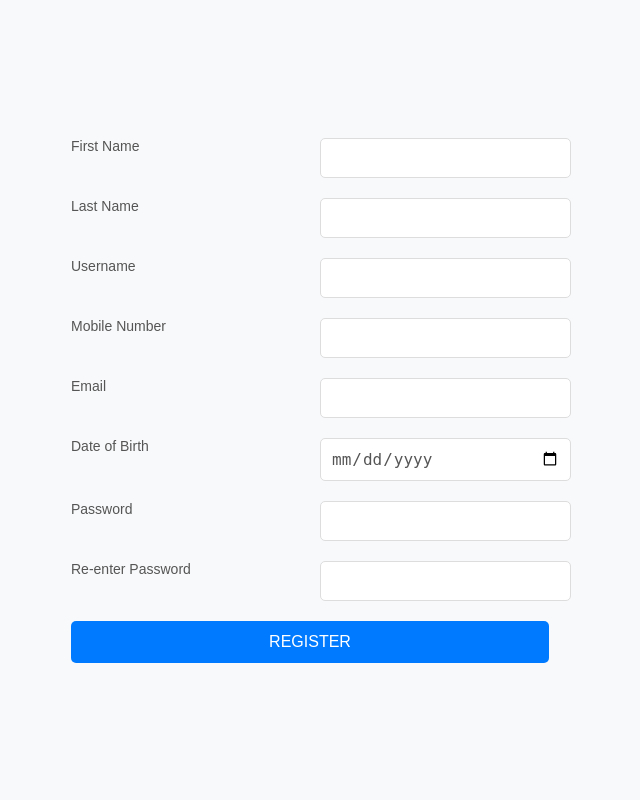
After one commit to MarufSiddikiGalib/LOGIN_REGISTRATION_USING_PHP, a PHP site: page /resister.php in a window 1280 px wide. The commit adds this page. Shown: the whole page, without its empty margins (330-970 px from the left). Run offline with PHP 8.4, Linux system fonts and the light colour scheme.

Commit message:
added resister and improved code

```diff
--- a/process/login_process.php
+++ b/process/login_process.php
@@ -24,7 +24,8 @@ session_start();
        }
 
 
-       $query = "SELECT * FROM `users` WHERE `username` = '$username' AND `password` = '$password'";
+       $query = "SELECT * FROM `info` WHERE `username` = '$username' AND `password` = '$password'";
+
        $result = mysqli_query($con, $query);
 
        if(!$result){
--- /dev/null
+++ b/resister.php
@@ -0,0 +1,50 @@
+
+
+<!DOCTYPE html>
+<html lang="en">
+<head>
+    <meta charset="UTF-8">
+    <meta name="viewport" content="width=device-width, initial-scale=1.0">
+    <title>Document</title>
+    <link rel="stylesheet" href="style/style2.css">
+</head>
+<body>
+
+    <form action="process/insert.php" method="post">
+            <div class="form-group">
+                <label for="firstname">First Name</label>
+                <input type="text" id="firstname" name="firstname" required>
+            </div>
+            <div class="form-group">
+                <label for="lastname">Last Name</label>
+                <input type="text" id="lastname" name="lastname" required>
+            </div>
+            <div class="form-group">
+                <label for="username">Username</label>
+                <input type="text" id="username" name="username" required>
+            </div>
+            <div class="form-group">
+                <label for="mobile">Mobile Number</label>
+                <input type="tel" id="mobile" name="mobile" required>
+            </div>
+            <div class="form-group">
+                <label for="email">Email</label>
+                <input type="email" id="email" name="email" required>
+            </div>
+            <div class="form-group">
+                <label for="dob">Date of Birth</label>
+                <input type="date" id="dob" name="dob" required>
+            </div>
+            <div class="form-group">
+                <label for="password">Password</label>
+                <input type="password" id="password" name="password" required>
+            </div>
+            <div class="form-group">
+                <label for="confirm_password">Re-enter Password</label>
+                <input type="password" id="confirm_password" name="confirm_password" required>
+            </div>
+            <button type="submit" name="resister" class="btn">Register</button>
+        </form>
+
+
+</html>
--- /dev/null
+++ b/style/style2.css
@@ -0,0 +1,104 @@
+/* General body styling */
+body {
+    font-family: 'Arial', sans-serif;
+    background-color: #f8f9fa;
+    display: flex;
+    justify-content: center;
+    align-items: center;
+    height: 100vh;
+    margin: 0;
+}
+
+/* Main container for the registration form */
+.register-container {
+    background-color: #ffffff;
+    padding: 40px;
+    border-radius: 10px;
+    box-shadow: 0 4px 20px rgba(0, 0, 0, 0.1);
+    max-width: 800px;
+    width: 100%;
+}
+
+/* Header styling */
+h1 {
+    font-size: 26px;
+    color: #333;
+    text-align: center;
+    margin-bottom: 30px;
+    letter-spacing: 1px;
+}
+
+/* Grid layout for form groups */
+.form-group {
+    display: grid;
+    grid-template-columns: 1fr 1fr;
+    grid-gap: 20px;
+    margin-bottom: 20px;
+}
+
+/* Make full width inputs span both columns */
+.full-width {
+    grid-column: span 2;
+}
+
+/* Input styling */
+input[type="text"],
+input[type="email"],
+input[type="tel"],
+input[type="date"],
+input[type="password"] {
+    width: 100%;
+    padding: 10px;
+    border: 1px solid #ddd;
+    border-radius: 5px;
+    font-size: 16px;
+    color: #555;
+    outline: none;
+    transition: border-color 0.3s ease;
+}
+
+input[type="text"]:focus,
+input[type="email"]:focus,
+input[type="tel"]:focus,
+input[type="date"]:focus,
+input[type="password"]:focus {
+    border-color: #007bff;
+}
+
+/* Label styling */
+label {
+    font-size: 14px;
+    color: #555;
+    margin-bottom: 5px;
+    display: block;
+}
+
+/* Button styling */
+.btn {
+    background-color: #007bff;
+    color: white;
+    padding: 12px;
+    border: none;
+    border-radius: 5px;
+    cursor: pointer;
+    font-size: 16px;
+    text-transform: uppercase;
+    width: 100%;
+    transition: background-color 0.3s ease, transform 0.3s ease;
+}
+
+.btn:hover {
+    background-color: #0056b3;
+    transform: scale(1.02);
+}
+
+/* Adjustments for larger screens */
+@media (min-width: 768px) {
+    .form-group {
+        grid-template-columns: 1fr 1fr;
+    }
+
+    .register-container {
+        padding: 50px 60px;
+    }
+}
```
Also changed, not shown: index.php (+12 -0 lines), process/insert.php (added, +31 -0 lines).
